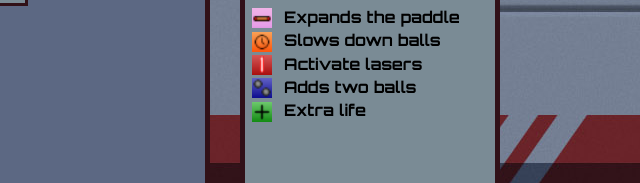
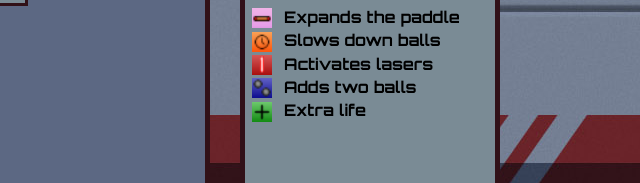
Before and after one commit to kyleatmore/Brick-Break, a website built with webpack: page index.html in a window 1280 px wide. Shown: the part 519-702 px from the top of the page, 640-1280 px from the left. Built offline with nearby package versions, Linux system fonts and the light colour scheme.

Commit message:
Change laser powerup wording

```diff
--- a/index.html
+++ b/index.html
@@ -97,7 +97,7 @@
                   <td>
                     <img class="powerup" src="./assets/images/laser_powerup.png">
                   </td>
-                  <td>Activate lasers</td>
+                  <td>Activates lasers</td>
                 </tr>
                 <tr>
                   <td>
```
